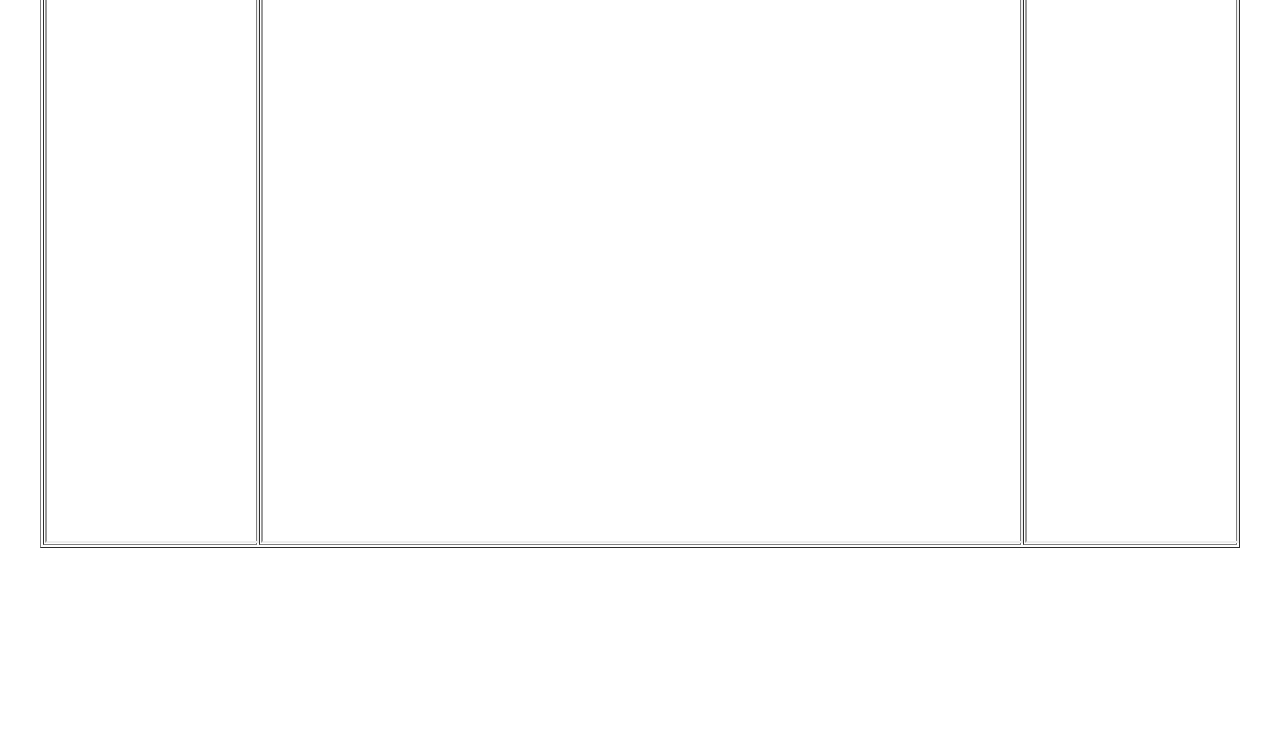
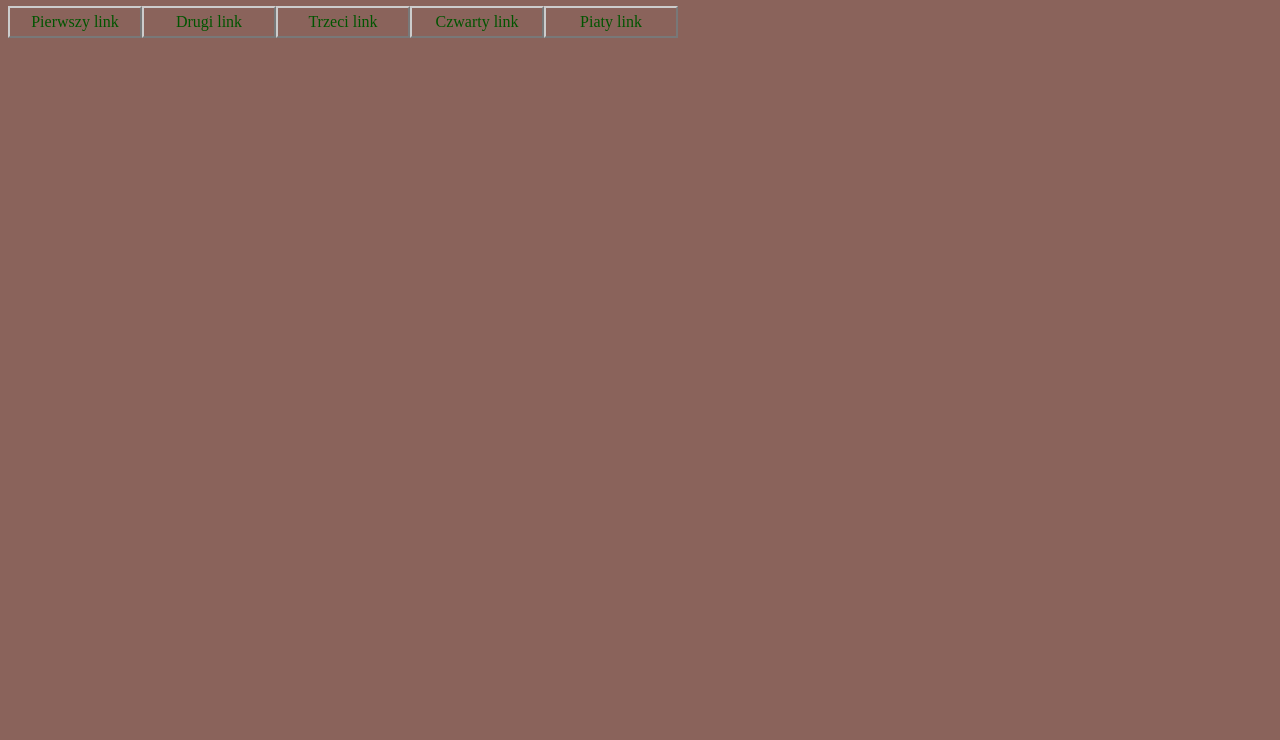
Before and after one commit to L0TNIK/l0tnik2, a plain HTML site: page kami_z100.html in a window 1280 px wide. Shown: the part 60-800 px from the top of the page. Drawn offline with Linux system fonts and the light colour scheme.

Commit message:
Add files via upload

```diff
--- /dev/null
+++ b/kam_menu_3.css
@@ -0,0 +1,33 @@
+body {
+    background-color: rgb(138, 99, 91);
+}
+
+ul,
+ul li {
+    display: block;
+    list-style: none;
+    margin: 0;
+    padding: 0;
+}
+
+ul li {
+    float: left;
+}
+
+ul a:link,
+ul a:visited {
+    text-decoration: none;
+    display: block;
+    text-align: center;
+    color: #005500;
+    width: 120px;
+    border: 2px outset #cccccc;
+    padding: 5px;
+}
+
+ul a:hover {
+    color: #ff00ff;
+    text-decoration: underline;
+    border-style: inset;
+    padding: 7px 3px 3px 7px;
+}
--- /dev/null
+++ b/kam_menu_4.css
@@ -0,0 +1,28 @@
+body {
+    background-color: rgb(138, 99, 91);
+}
+
+ul,
+ul li {
+    display: block;
+    list-style: none;
+    margin: 0;
+    padding: 0;
+}
+
+ul li {
+    float: left;
+}
+
+ul a:link,
+ul a:visited {
+    text-decoration: none;
+    display: block;
+    text-align: center;
+    color: #005500;
+}
+
+ul a:hover {
+    color: #ff00ff;
+    text-decoration: underline;
+}
--- /dev/null
+++ b/kam_menu_5.css
@@ -0,0 +1,3 @@
+body {
+    background-color: rgb(138, 99, 91);
+}
--- a/kami_z100.html
+++ b/kami_z100.html
@@ -1,31 +1,24 @@
-<!DOCTYPE html>
 <html>
 
 <head>
-    <meta charset="UTF-8" />
-    <meta name="author" content="Jakub kamiński" />
-    <meta name="description" content="Opis strony." />
-    <meta name="keywords" content="Jakub kamiński" />
-    <title>
-        Właściwości czcionek-kamiński
-    </title>
-    <link rel="stylesheet" href="css/style.css" />
+    <meta http-equiv="Content-type" content="text/html; charset=UTF-8">
+    <meta name="Description" content=" [wstaw tu opis strony] ">
+    <meta name="Keywords" content=" [wstaw tu slowa kluczowe] ">
+    <meta name="Author" content=" [dane autora] ">
+    <meta name="Generator" content="notatnik">
+    <title>menu poziome czynność pierwsza</title>
+    <link rel="stylesheet" href="kam_menu_3.css" type="text/css">
 </head>
 
 <body>
-    <table width=95% border="1" align="center" height=600>
-        <tr>
-            <td width=18% align=center>
-                <iframe src="./iframe/links.html" width="100%" height="100%"></iframe>
-            </td>
-            <td align=center height=100%>
-                <iframe src="./iframe/perz_z100.html" width="100%" height="100%"></iframe>
-            </td>
-            <td width=18% align=center>
-                <iframe src="./iframe/right_links.html" width="100%" height="100%"></iframe>
-            </td>
-        </tr>
-    </table>
+    <h1>Menu poziome - krok pierwszy</h1>
+    <ul>
+        <li><a href="">Pierwszy link</a></li>
+        <li><a href="">Drugi link</a></li>
+        <li><a href="">Trzeci link</a></li>
+        <li><a href="">Czwarty link</a></li>
+        <li><a href="">Piaty link</a></li>
+    </ul>
 </body>
 
 </html>
```
Also changed, not shown: kami_z98.html (+16 -24 lines), kami_z99.html (+15 -22 lines).
